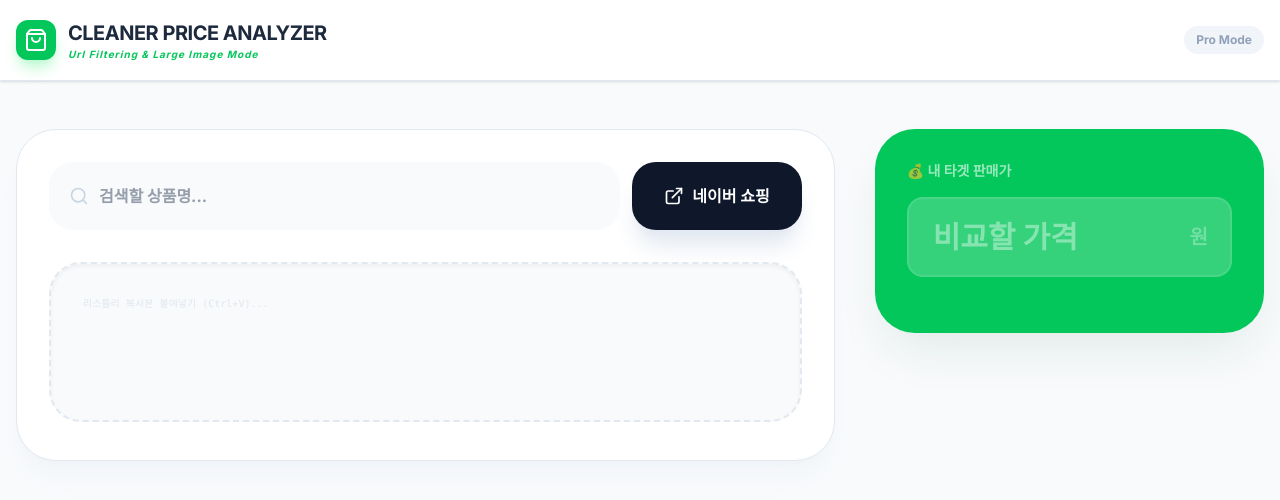
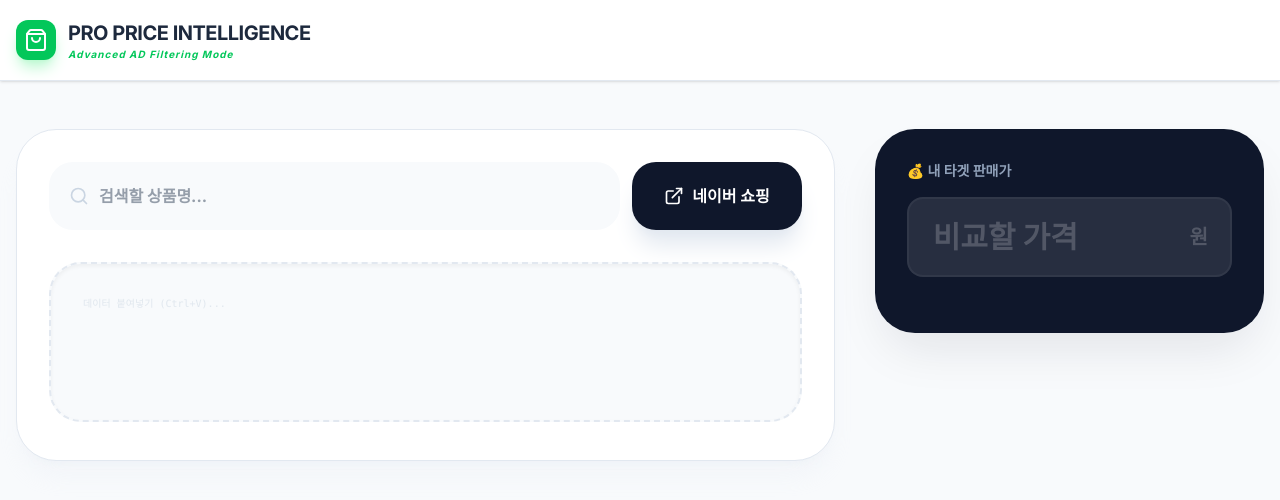
Before and after one commit to kisung6943-blip/crawling, a React (Vite) app: page / in a window 1280 px wide. Shown: the top 500 px of the page. Built offline with nearby package versions, Linux system fonts and the light colour scheme.

Commit message:
Add AD badge detection for Naver Shopping items

```diff
--- a/src/App.tsx
+++ b/src/App.tsx
@@ -1,5 +1,5 @@
 import React, { useState } from 'react';
-import { Search, Loader2, Download, ExternalLink, Package, ShoppingBag, List, LayoutGrid, Store, Image as ImageIcon } from 'lucide-react';
+import { Search, Loader2, Download, ExternalLink, Package, ShoppingBag, List, LayoutGrid, Store, Image as ImageIcon, AlertCircle } from 'lucide-react';
 import { motion, AnimatePresence } from 'motion/react';
 
 interface Product {
@@ -10,6 +10,7 @@ interface Product {
   shipping: number;
   totalPrice: number;
   mall: string;
+  isAd: boolean;
 }
 
 export default function App() {
@@ -17,7 +18,6 @@ export default function App() {
   const [results, setResults] = useState<Product[]>([]);
   const [isLoading, setIsLoading] = useState(false);
   const [myPrice, setMyPrice] = useState<number>(0);
-  const [viewMode, setViewMode] = useState<'table' | 'grid'>('table');
 
   const cleanText = (text: string) => {
     if (!text) return "";
@@ -46,50 +46,23 @@ export default function App() {
         const rawShipping = cols[9]?.replace(/[^0-9]/g, '') || "0";
         const mall = cleanText(cols[33] || "");
         const image = cols.find(c => c.startsWith('http') && (c.includes('.jpg') || c.includes('.png') || c.includes('.pstatic.net'))) || "";
+        const isAd = line.includes('광고') || line.includes('AD');
 
         const price = parseInt(rawPrice);
         const shipping = parseInt(rawShipping);
 
         if (!isNaN(price) && title && price > 100) {
-          parsed.push({ id: idx, image, title, price, shipping, totalPrice: price + shipping, mall: mall || "확인불가" });
+          parsed.push({ id: idx, image, title, price, shipping, totalPrice: price + shipping, mall: mall || "확인불가", isAd });
         }
       });
     } else {
-      // Improved block parsing for raw text with better shipping detection
       const blocks = content.split(/(?=\d{8,20}\s+https?:\/\/)/g).filter(b => b.length > 50);
 
       blocks.forEach((block, idx) => {
         const imageMatch = block.match(/https?:\/\/[^\s\t\n]+(?:\.jpg|\.png|\.gif|\.jpeg|\?type=[a-z0-9]+)/i);
-
-        // Find all price-like patterns (numbers followed by '원')
         const priceMatches = block.match(/([\d,]+)원/g);
-
-        // Strategy: First price is usually Selling Price, second is usually Shipping (unless it's a huge number)
-        let price = 0;
-        let shipping = 0;
-
-        if (priceMatches && priceMatches.length >= 2) {
-           price = parseInt(priceMatches[0].replace(/[^0-9]/g, ''));
-           shipping = parseInt(priceMatches[1].replace(/[^0-9]/g, ''));
-
-           // If second price is > 30000, it's probably not shipping (maybe original price)
-           // Unless first price is also huge. Standard shipping is usually < 20000.
-           if (shipping > 30000 && shipping > price) {
-             shipping = 0; // Likely original price, not shipping
-           }
-        } else if (priceMatches && priceMatches.length === 1) {
-           price = parseInt(priceMatches[0].replace(/[^0-9]/g, ''));
-        }
-
-        // Secondary check for "배송비" keyword if the above strategy is unsure
-        const explicitShipping = block.match(/배송비\s*([\d,]+원|무료|[\d,]+)/i);
-        if (explicitShipping) {
-          if (explicitShipping[1].includes('무료')) {
-            shipping = 0;
-          } else {
-            shipping = parseInt(explicitShipping[1].replace(/[^0-9]/g, ''));
-          }
-        }
+        const shippingMatch = block.match(/배송비\s*([\d,]+원|무료|[\d,]+)/i);
+        const isAd = block.includes('광고') || block.includes('\nAD\n') || block.includes('\tAD\t');
 
         const mallKeywords = ["ES리빙", "네이버플러스", "백화점", "아울렛", "공식", "전문점", "판매처"];
         let mall = "정보없음";
@@ -102,7 +75,18 @@ export default function App() {
 
         const titleCandidate = block.split(/\s{2,}|\t|\n/).find(s => s.length > 10 && !s.includes('http') && !s.includes('원'));
 
-        if (titleCandidate && price > 0) {
+        if (titleCandidate && priceMatches) {
+          const price = parseInt(priceMatches[0].replace(/[^0-9]/g, ''));
+          let shipping = 0;
+          if (priceMatches.length >= 2) {
+            const possibleShipping = parseInt(priceMatches[1].replace(/[^0-9]/g, ''));
+            if (possibleShipping < 20000) shipping = possibleShipping;
+          }
+          if (shippingMatch) {
+            if (shippingMatch[1].includes('무료')) shipping = 0;
+            else shipping = parseInt(shippingMatch[1].replace(/[^0-9]/g, ''));
+          }
+
           parsed.push({
             id: idx,
             image: imageMatch ? imageMatch[0] : "",
@@ -110,7 +94,8 @@ export default function App() {
             price,
             shipping,
             totalPrice: price + shipping,
-            mall: cleanText(mall) || "정보없음"
+            mall: cleanText(mall) || "정보없음",
+            isAd
           });
         }
       });
@@ -142,12 +127,9 @@ export default function App() {
               <ShoppingBag size={24} />
             </div>
             <div>
-              <h1 className="font-black text-xl tracking-tight text-slate-800 uppercase">Cleaner Price Analyzer</h1>
-              <p className="text-[10px] text-[#03c75a] font-black tracking-widest italic">Url Filtering & Large Image Mode</p>
+              <h1 className="font-black text-xl tracking-tight text-slate-800 uppercase">Pro Price Intelligence</h1>
+              <p className="text-[10px] text-[#03c75a] font-black tracking-widest italic">Advanced AD Filtering Mode</p>
             </div>
-          </div>
-          <div className="flex items-center gap-4">
-            <span className="text-xs font-black text-slate-400 bg-slate-100 px-3 py-1.5 rounded-full">Pro Mode</span>
           </div>
         </div>
       </header>
@@ -165,23 +147,22 @@ export default function App() {
                   <ExternalLink size={20} /> 네이버 쇼핑
                 </button>
               </div>
-
               <div className="relative">
                 <textarea
                   onPaste={handlePaste}
                   className="w-full h-40 p-8 bg-slate-50 rounded-[2rem] border-2 border-dashed border-slate-200 shadow-inner focus:border-[#03c75a] outline-none transition-all resize-none text-[10px] text-slate-300 font-mono"
-                  placeholder="리스틀리 복사본 붙여넣기 (Ctrl+V)..."
+                  placeholder="데이터 붙여넣기 (Ctrl+V)..."
                 />
               </div>
             </div>
           </div>
 
           <div className="space-y-6">
-            <div className="bg-[#03c75a] text-white p-8 rounded-[2.5rem] shadow-2xl shadow-green-900/10">
-              <h3 className="text-sm font-black text-white/60 mb-4 flex items-center gap-2">💰 내 타겟 판매가</h3>
+            <div className="bg-slate-900 text-white p-8 rounded-[2.5rem] shadow-2xl shadow-slate-900/10">
+              <h3 className="text-sm font-black text-slate-400 mb-4 flex items-center gap-2">💰 내 타겟 판매가</h3>
               <div className="relative mb-6">
-                <input type="number" value={myPrice || ''} onChange={(e) => setMyPrice(Number(e.target.value))} placeholder="비교할 가격" className="w-full px-6 py-5 bg-white/20 rounded-2xl border-2 border-white/10 focus:border-white outline-none transition-all font-black text-3xl text-white placeholder:text-white/40" />
-                <span className="absolute right-6 top-1/2 -translate-y-1/2 font-black text-white/30 text-xl">원</span>
+                <input type="number" value={myPrice || ''} onChange={(e) => setMyPrice(Number(e.target.value))} placeholder="비교할 가격" className="w-full px-6 py-5 bg-white/10 rounded-2xl border-2 border-white/5 focus:border-white outline-none transition-all font-black text-3xl text-white placeholder:text-white/20" />
+                <span className="absolute right-6 top-1/2 -translate-y-1/2 font-black text-white/20 text-xl">원</span>
               </div>
             </div>
           </div>
@@ -191,8 +172,11 @@ export default function App() {
           {results.length > 0 && (
             <motion.div initial={{ opacity: 0, y: 30 }} animate={{ opacity: 1, y: 0 }} className="mt-12">
               <div className="bg-white rounded-[2.5rem] border border-slate-200 overflow-hidden shadow-2xl shadow-slate-200/50">
-                <div className="px-10 py-6 bg-slate-50 border-b border-slate-200">
+                <div className="px-10 py-6 bg-slate-50 border-b border-slate-200 flex justify-between items-center">
                   <h2 className="font-black text-slate-800 flex items-center gap-2"><List size={20} /> 분석 결과 ({results.length}개 상품)</h2>
+                  <div className="flex items-center gap-2 text-xs font-bold text-slate-400">
+                    <div className="w-2 h-2 rounded-full bg-orange-400 animate-pulse"></div> 광고 자동 분류 중
+                  </div>
                 </div>
                 <div className="overflow-x-auto">
                   <table className="w-full text-left">
@@ -219,9 +203,16 @@ export default function App() {
                               )}
                             </td>
                             <td className="px-8 py-6">
-                              <span className="font-black text-base text-slate-800 break-words leading-snug">
-                                {p.title}
-                              </span>
+                              <div className="flex flex-col gap-2">
+                                {p.isAd && (
+                                  <span className="inline-flex items-center gap-1 w-fit bg-orange-100 text-orange-600 px-2 py-0.5 rounded text-[10px] font-black tracking-tighter border border-orange-200">
+                                    <AlertCircle size={10} /> AD 광고
+                                  </span>
+                                )}
+                                <span className="font-black text-base text-slate-800 break-words leading-snug">
+                                  {p.title}
+                                </span>
+                              </div>
                             </td>
                             <td className="px-8 py-6 text-right font-black text-slate-900 text-2xl bg-slate-50/30 whitespace-nowrap">
                               {p.totalPrice.toLocaleString()}원
```
